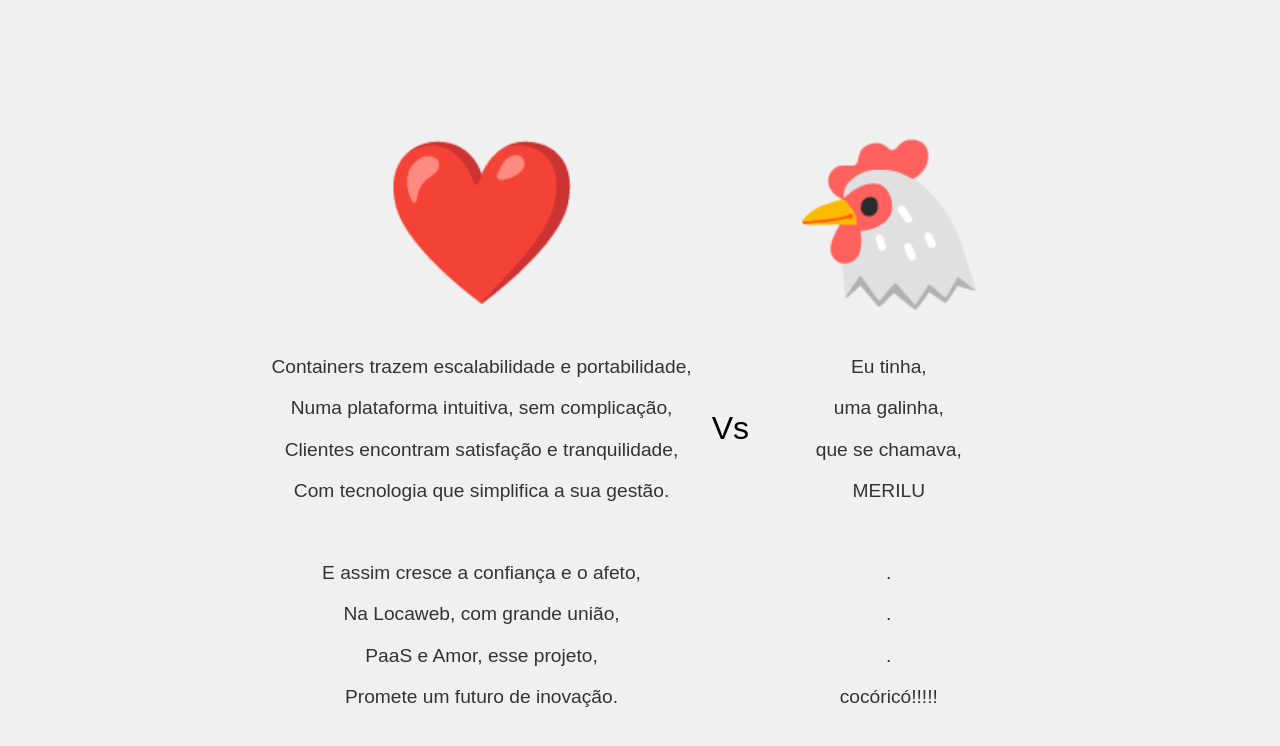
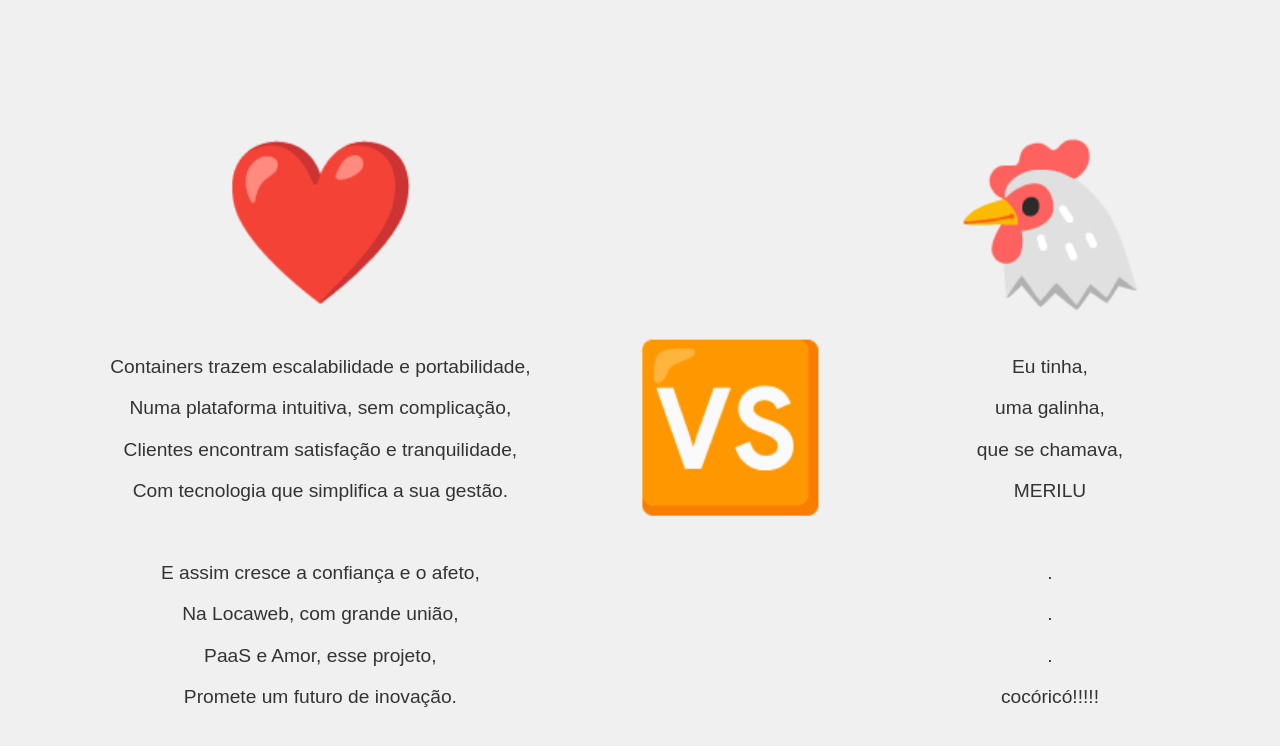
Before and after one commit to willianyvilanova/loca-teste-1, a website: page index.html in a window 1280 px wide. Drawn offline with Linux system fonts and the light colour scheme.

Commit message:
Update index.html

```diff
--- a/index.html
+++ b/index.html
@@ -36,8 +36,8 @@
             color: #333;
         }
         .vs {
-            font-size: 2em;
-            margin: 0 20px;
+            font-size: 10em;
+            margin: 0 100px;
         }
         .chicken-container {
             display: flex;
@@ -71,7 +71,7 @@
                 <p>Promete um futuro de inovação.</p>
             </div>
         </div>
-        <div class="vs">Vs</div>
+        <div class="vs">🆚</div>
                 <div class="chicken-container">
             <div class="chicken">🐔</div>
             <div class="merilu">
```
